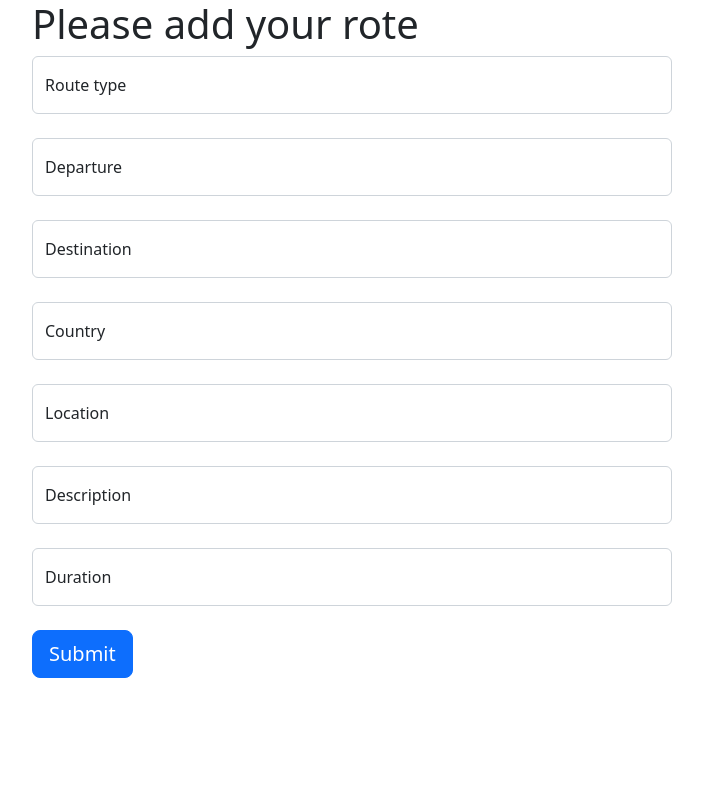
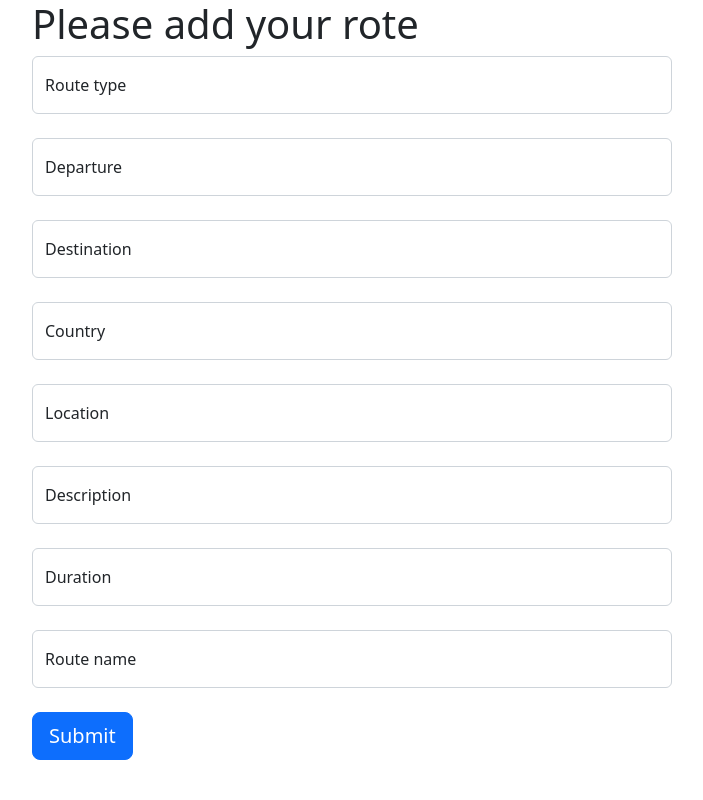
Before and after one commit to Shestalov/adventure_tours, a Django app: page /route/add_route in a window 1280 px wide. Shown: the whole page, without its empty margins (288-991 px from the left). Run offline with Django 4.2, Linux system fonts and the light colour scheme.

Commit message:
added row - name of route

```diff
--- a/templates/route/add_route.html
+++ b/templates/route/add_route.html
@@ -50,6 +50,12 @@
             <label for="duration">Duration</label>
         </div>
         <br>
+        <div class="form-floating">
+            <input type="text" class="form-control" name="route_name" id="route_name" placeholder="Enter route name"
+                   required>
+            <label for="route_name">Route name</label>
+        </div>
+        <br>
         <button class="btn btn-lg btn-primary" type="submit">Submit</button>
     </form>
 {% endblock %}
```
Also changed, not shown: db.sqlite3.
